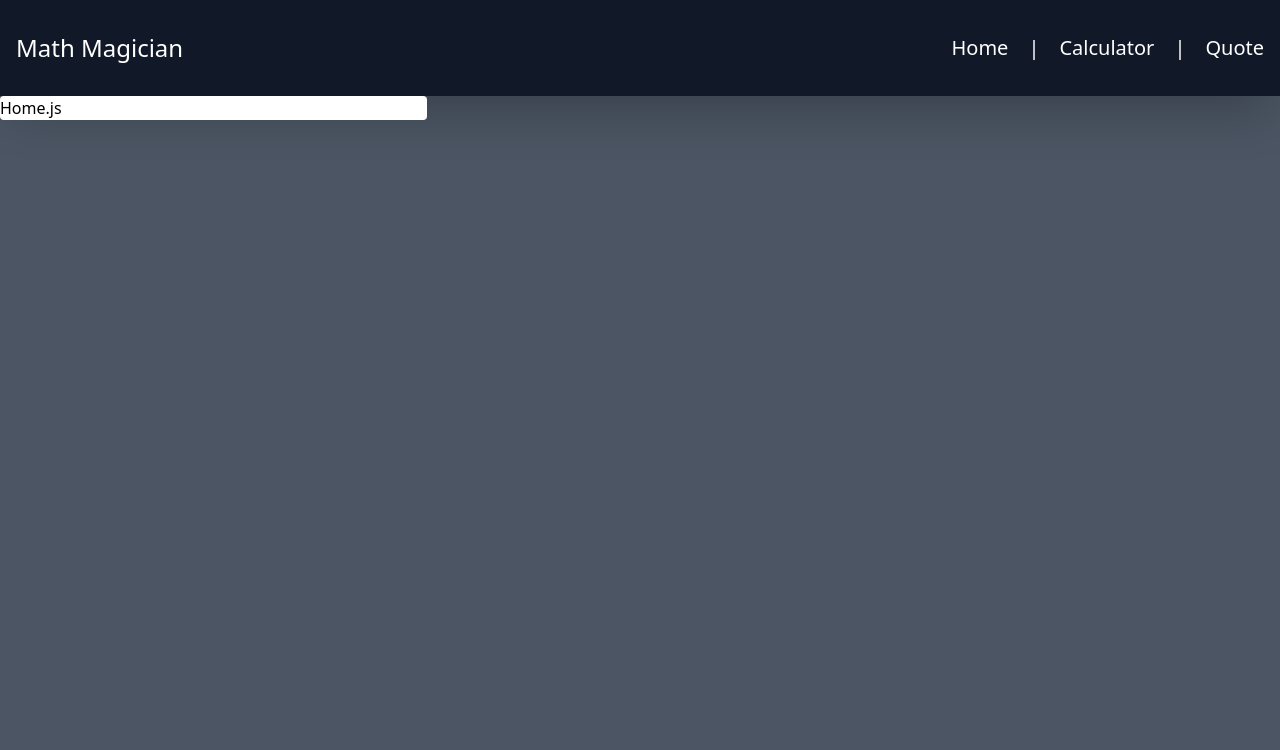
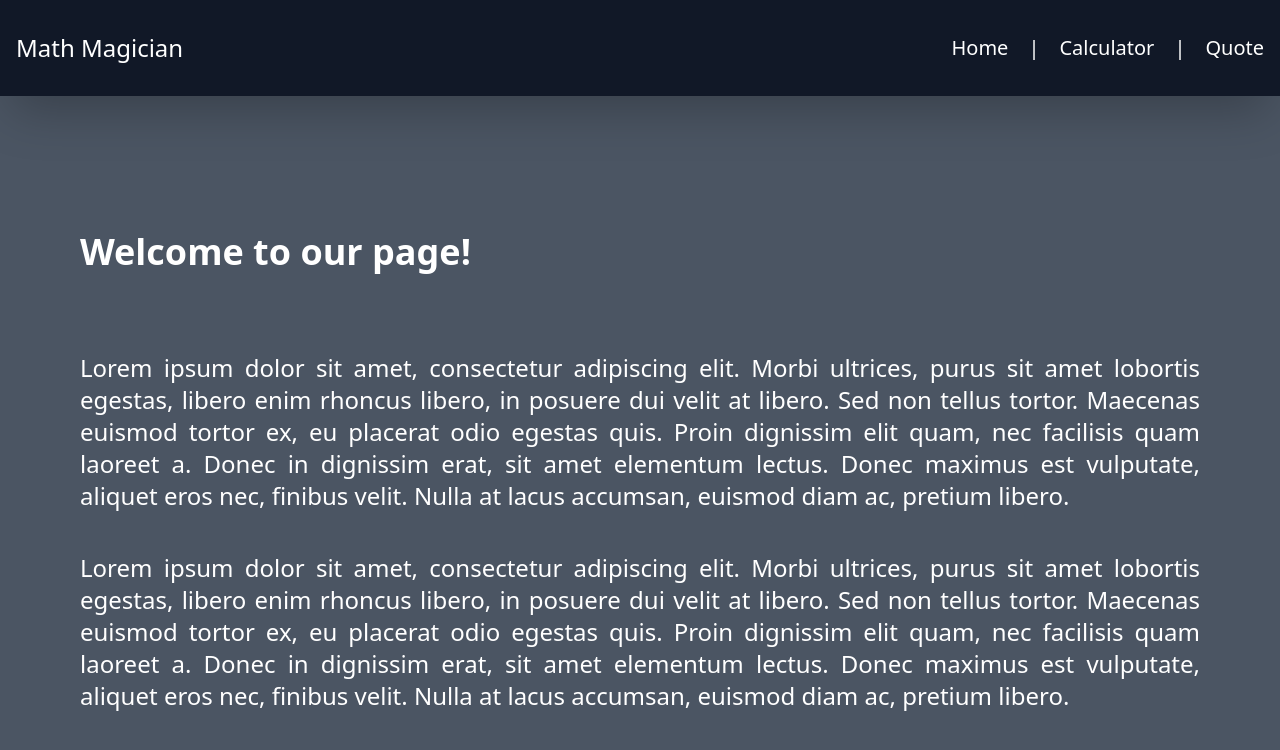
Before and after one commit to mmsesay/math-magicians, a React (Create React App) app: page / in a window 1280 px wide. Shown: the top 750 px of the page. Built offline with nearby package versions, Linux system fonts and the light colour scheme.

Commit message:
Add: content to the home.js

```diff
--- a/src/components/Home.js
+++ b/src/components/Home.js
@@ -1,5 +1,21 @@
 export const Home = () => (
-  <div className="bg-white w-2/6 h-2/4 rounded oveflow-hidden">
-    <h1>Home.js</h1>
+  <div className="w-full h-auto my-24 py-10 px-20 space-y-10 text-white text-justify">
+    <h1 className="text-4xl font-bold mb-20">Welcome to our page!</h1>
+    <p className="text-2xl">
+      Lorem ipsum dolor sit amet, consectetur adipiscing elit. Morbi ultrices,
+      purus sit amet lobortis egestas, libero enim rhoncus libero, in posuere dui velit at libero.
+      Sed non tellus tortor. Maecenas euismod tortor ex, eu placerat odio egestas quis.
+      Proin dignissim elit quam, nec facilisis quam laoreet a. Donec in dignissim erat,
+      sit amet elementum lectus. Donec maximus est vulputate, aliquet eros nec, finibus velit.
+      Nulla at lacus accumsan, euismod diam ac, pretium libero.
+    </p>
+    <p className="text-2xl">
+      Lorem ipsum dolor sit amet, consectetur adipiscing elit. Morbi ultrices,
+      purus sit amet lobortis egestas, libero enim rhoncus libero, in posuere dui velit at libero.
+      Sed non tellus tortor. Maecenas euismod tortor ex, eu placerat odio egestas quis.
+      Proin dignissim elit quam, nec facilisis quam laoreet a. Donec in dignissim erat,
+      sit amet elementum lectus. Donec maximus est vulputate, aliquet eros nec, finibus velit.
+      Nulla at lacus accumsan, euismod diam ac, pretium libero.
+    </p>
   </div>
 );
```
